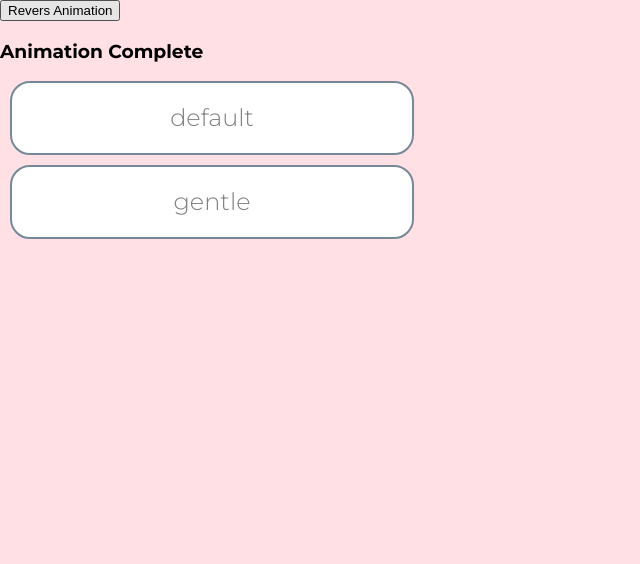
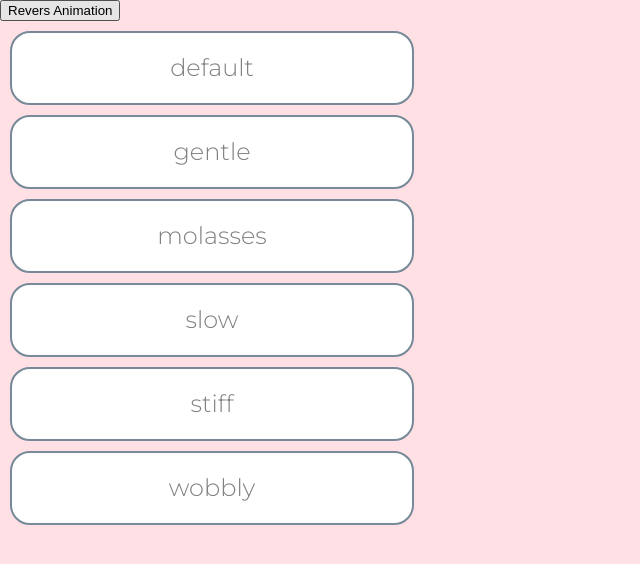
Before and after one commit to Raylin009/youtube_clone, a React app: page / in a window 1280 px wide. Shown: the top 564 px of the page, without its empty margins (0-640 px from the left). Built offline with nearby package versions, Linux system fonts and the light colour scheme.

Commit message:
stop trying to solve the bug, moving on. created configExperiment

```diff
--- a/src/Components/Box1.jsx
+++ b/src/Components/Box1.jsx
@@ -1,7 +1,7 @@
 import React, { useState } from 'react';
 import {useSpring, animated, config} from 'react-spring'
 
-const Box1 = ({ id, mod, reverse, onRest}) => {
+const Box1 = ({ id, mod, reverse}) => {
   const props = useSpring({opacity: 1, from: {opacity: 0}, config: mod});
   const grow = useSpring({
     width: 400,
@@ -9,7 +9,6 @@ const Box1 = ({ id, mod, reverse, onRest}) => {
     config: config[mod],
     reset: true,
     reverse,
-    onRest,
   })
 
   return (
--- /dev/null
+++ b/src/Components/ConfigExperiment.jsx
@@ -0,0 +1,23 @@
+import React, { useState } from 'react';
+import Box from './Box1.jsx'
+
+const ConfigExperiment = ({ configArr}) => {
+  const [reverse, toggle] = useState(false);
+  return (
+    <div className="container">
+      <button onClick={() => toggle(!reverse)}>Revers Animation</button>
+       { configArr.map((ele, index)=> (
+          <Box
+            key={`${index}`}
+            id={index}
+            mod={ele}
+            reverse={reverse}
+          />
+        ))
+      }
+
+    </div>
+  )
+}
+
+export default ConfigExperiment;
--- a/src/Components/PlayGround.jsx
+++ b/src/Components/PlayGround.jsx
@@ -1,44 +1,11 @@
 import React, { useState } from 'react';
-import Box from './Box1.jsx'
+import ConfigExperiment from './ConfigExperiment.jsx';
 
 const PlayGround = () => {
-  // const [mods, changeConfig] = useState(['default', 'gentle', 'molasses', 'slow', 'stiff', 'wobbly']);
-  // const [phase, update] = useState([0,0,0,0,0,0]);
-  const [phase, update] = useState([0,0]);
-  const [reverse, toggle] = useState(false);
-
+  const allConfig = ['default', 'gentle', 'molasses', 'slow', 'stiff', 'wobbly'];
   return (
     <div className="container">
-      <button onClick={() => toggle(!reverse)}>Revers Animation</button>
-      {/* {phase[0] > 0 && phase[1] > 0 && phase[2] > 0 && phase[3] > 0 && phase[4] > 0 && phase[5] > 0 &&(
-        <h3>About god damn time</h3>
-      )} */}
-      {/* {
-        mods.map((ele, index)=> (
-          <Box
-            key={`${index}`}
-            id={index}
-            mod={ele}
-            reverse={reverse}
-            onRest={() => !phase[index] && update([
-              ...phase.slice(0,index),
-              phase[index] + 1,
-              ...phase.slice(index + 1),
-            ])}
-          />
-        ))
-      } */}
-      {phase[0] > 0 && phase[1] > 0 && (
-        <h3>Animation Complete</h3>
-      )}
-
-      <Box id="0" mod={'default'} reverse={reverse} onRest={() => !phase[0] && update([phase[0] + 1, phase[1]])}/>
-      <Box id="1" mod={'gentle'} reverse={reverse} onRest={() => !phase[1] && update([phase[0], phase[1] + 1])}/>
-      {/* <Box id="2" mod={'molasses'} reverse={reverse} onComplete={null}/>
-      <Box id="3" mod={'slow'} reverse={reverse} onComplete={null}/>
-      <Box id="4" mod={'stiff'} reverse={reverse} onComplete={null}/>
-      <Box id="5" mod={'wobbly'} reverse={reverse} onComplete={null}/> */}
-
+      <ConfigExperiment configArr={allConfig}/>
     </div>
   )
 };
```
Also changed, not shown: 1 other file (tests, documents, lock files or other folders).
